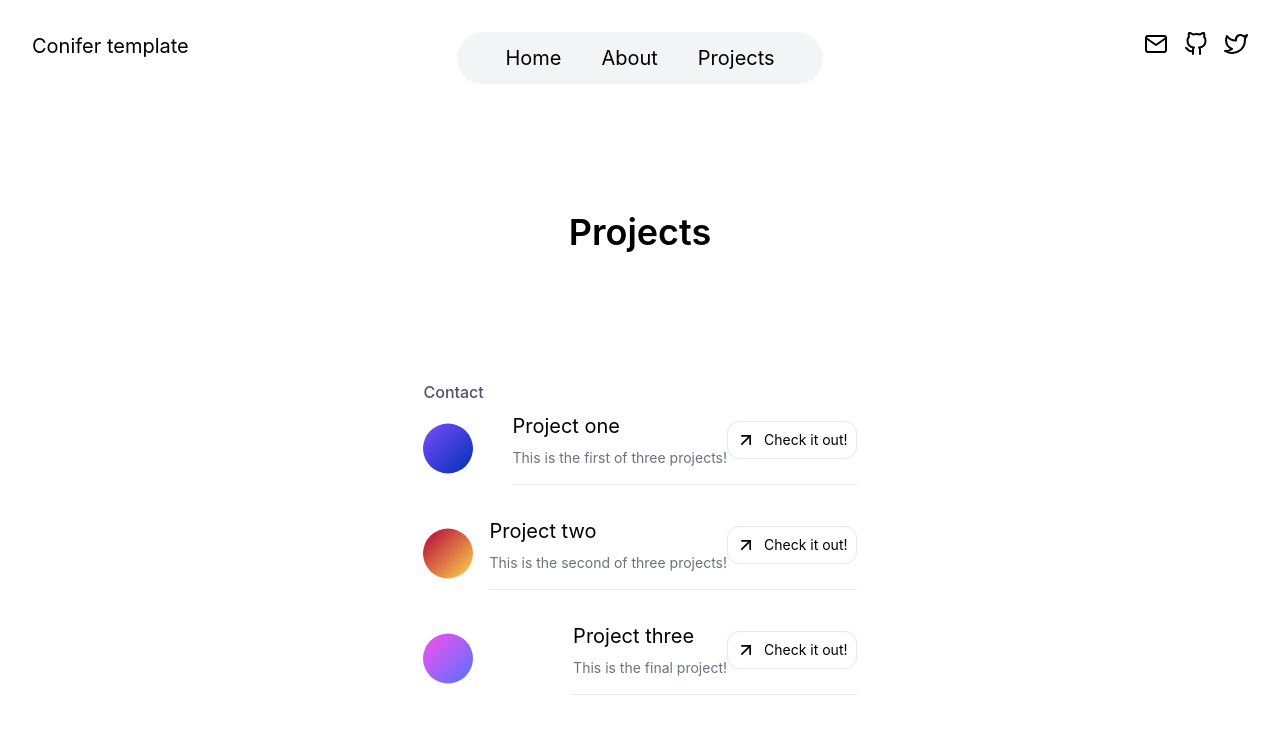
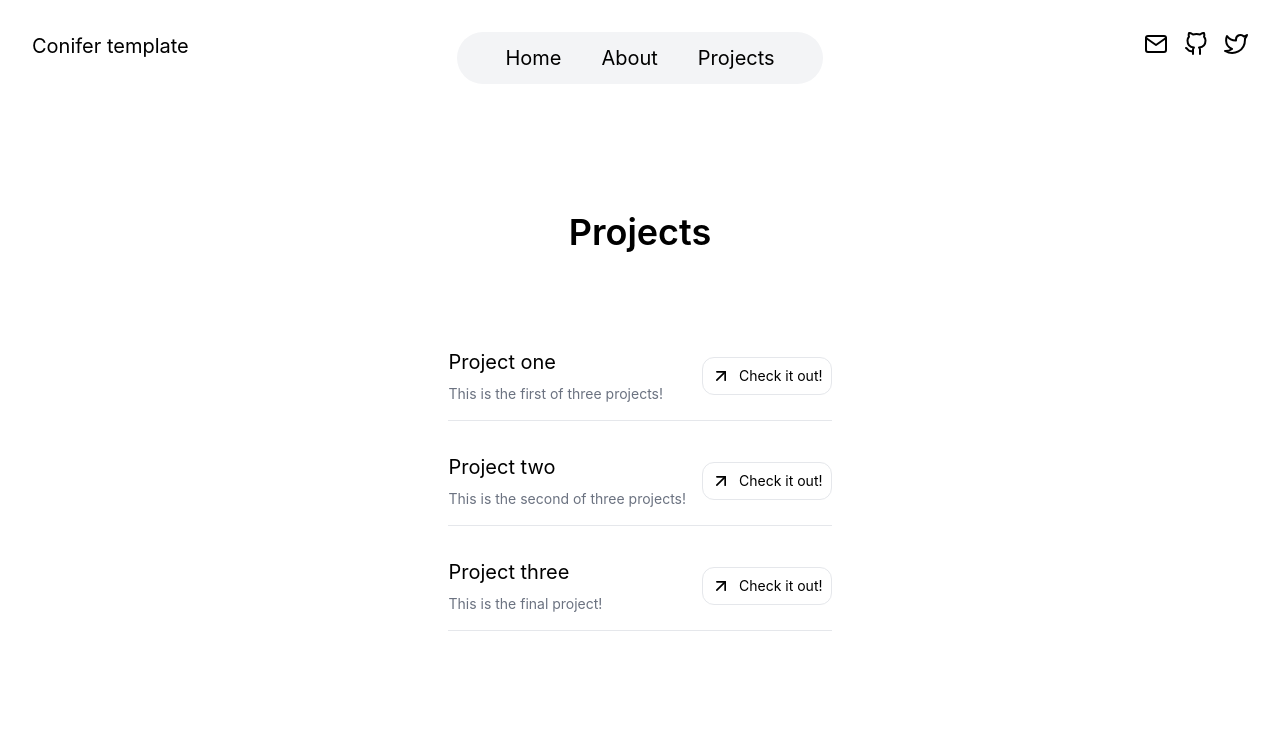
Before and after one commit to tobyab/conifer, a Next.js app: page /projects in a window 1280 px wide. Shown: the top 734 px of the page. Built offline with nearby package versions, Linux system fonts and the light colour scheme.

Commit message:
nearly ready!

```diff
--- a/pages/about.tsx
+++ b/pages/about.tsx
@@ -1,6 +1,7 @@
 import Header from "../components/header"
 import Button from "../components/button"
 import Meta from "../components/meta"
+import Link from "next/link"
 
 function Card({ name, link, description, button, icon }) {
     return (
@@ -10,9 +11,11 @@ function Card({ name, link, description, button, icon }) {
                     <h2 className="text-xl mb-2">{name}</h2>
                     <p className="text-gray-500 text-sm">{description}</p>
                 </div>
-                <Button icon={icon} className="">
-                    {button}
-                </Button>
+                <Link href={link}>
+                    <Button icon={icon} className="">
+                        {button}
+                    </Button>
+                </Link>
             </div>
         </div>
     )
@@ -25,7 +28,7 @@ export default function About() {
             <Header/>
             <div className="place-items-center justify-center grid mt-32">
                 <h1 className="text-4xl font-semibold">About me</h1>
-                <div className="mt-24 w-1/4">
+                <div className="mt-24 max-w-xl px-8">
                     <h2 className="font-medium text-gray-600 mb-2">Who am I?</h2>
                     <p className="text-xl">
                         Nulla non sit laboris voluptate amet consectetur.
--- a/pages/projects.tsx
+++ b/pages/projects.tsx
@@ -1,26 +1,21 @@
 import Header from "../components/header"
-import Image from "next/image"
+import Link from "next/link"
 import Button from "../components/button"
 import Meta from "../components/meta"
 
-function Card({ name, description, image }) {
+function Card({ name, link, description }) {
     return (
-        <div className="flex mb-8 justify-between">
-            <Image
-                src={image}
-                alt={name}
-                height={50}
-                width={50}
-                className="rounded-lg"
-            />
-            <div className="border-b flex ml-4 pb-4">
+        <div>
+            <div className="mb-8 pb-4 border-b flex justify-between">
                 <div>
-                    <h1 className="text-xl mb-2">{name}</h1>
-                    <p className="text-gray-500 text-sm">{description}</p>
+                    <h2 className="text-xl mb-2">{name}</h2>
+                    <p className="text-gray-500 text-sm mr-4">{description}</p>
                 </div>
-                <Button icon="/icons/arrow-up-right.svg">
-                    Check it out!
-                </Button>
+                <Link href={link}>
+                    <Button icon="/icons/arrow-up-right.svg">
+                        Check it out!
+                    </Button>
+                </Link>
             </div>
         </div>
     )
@@ -33,22 +28,21 @@ export default function Projects() {
             <Header/>
             <div className="place-items-center justify-center grid mt-32">
                 <h1 className="text-4xl font-semibold">Projects</h1>
-                <div className="mt-24">
-                    <h2 className="font-medium text-gray-600 mb-2 mt-8">Contact</h2>
+                <div className="mt-24 max-w-xl px-8">
                     <Card
                         name="Project one"
                         description="This is the first of three projects!"
-                        image="/projects/one.svg"
+                        link="#"
                     />
                     <Card
                         name="Project two"
                         description="This is the second of three projects!"
-                        image="/projects/two.svg"
+                        link="#"
                     />
                     <Card
                         name="Project three"
                         description="This is the final project!"
-                        image="/projects/three.svg"
+                        link="#"
                     />
                 </div>
             </div>
```
